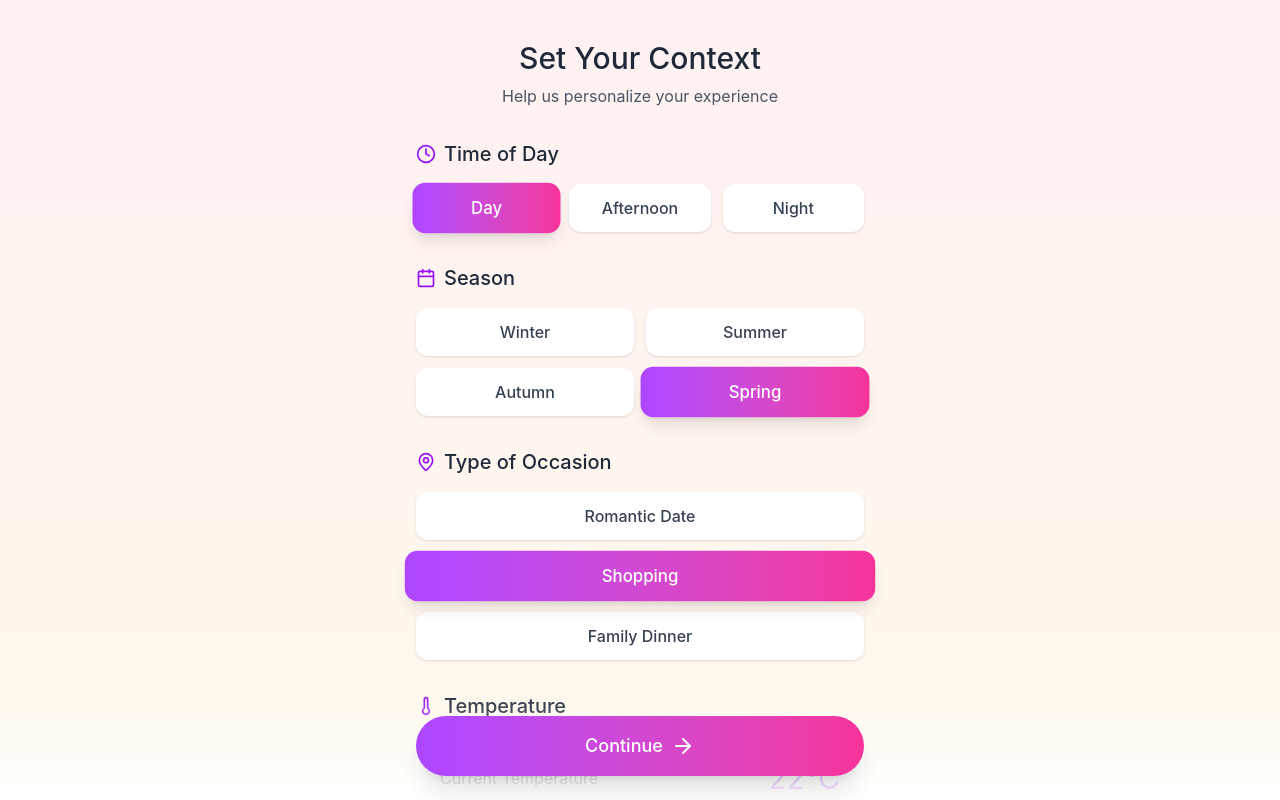
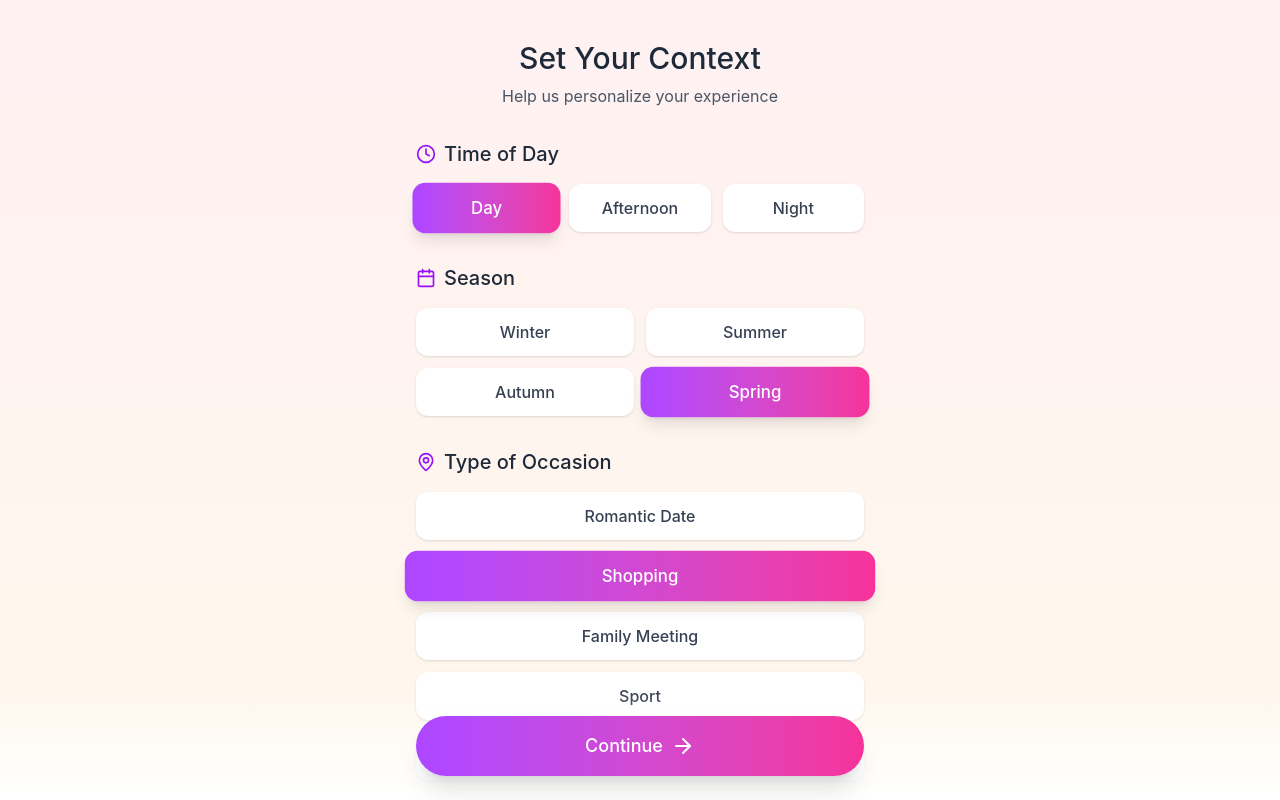
Before and after one commit to alesoander/Prada-Dualit-, a React (Vite) app: page /context in a window 1280 px wide. Shown: the top 800 px of the page. Built offline with nearby package versions, Linux system fonts and the light colour scheme.

Commit message:
Update occasion options in ContextSelection

```diff
--- a/src/app/screens/ContextSelection.tsx
+++ b/src/app/screens/ContextSelection.tsx
@@ -4,7 +4,7 @@ import { Clock, Calendar, MapPin, Thermometer, ArrowRight } from "lucide-react";
 
 const timeOptions = ["Day", "Afternoon", "Night"];
 const seasonOptions = ["Winter", "Summer", "Autumn", "Spring"];
-const occasionOptions = ["Romantic Date", "Shopping", "Family Dinner"];
+const occasionOptions = ["Romantic Date", "Shopping", "Family Meeting", "Sport", "Business"];
 
 export default function ContextSelection() {
   const [selectedTime, setSelectedTime] = useState<string>("Day");
```
